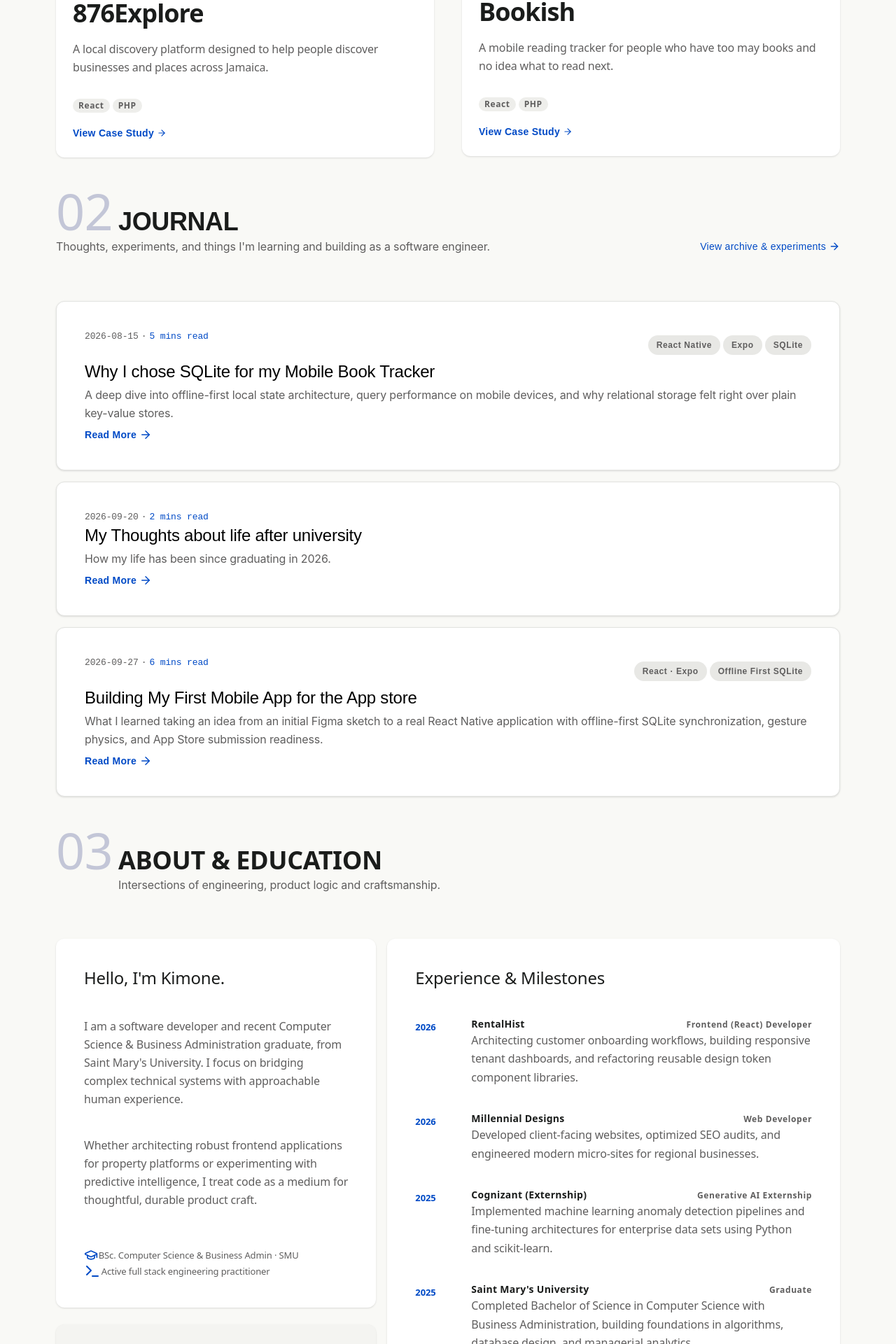
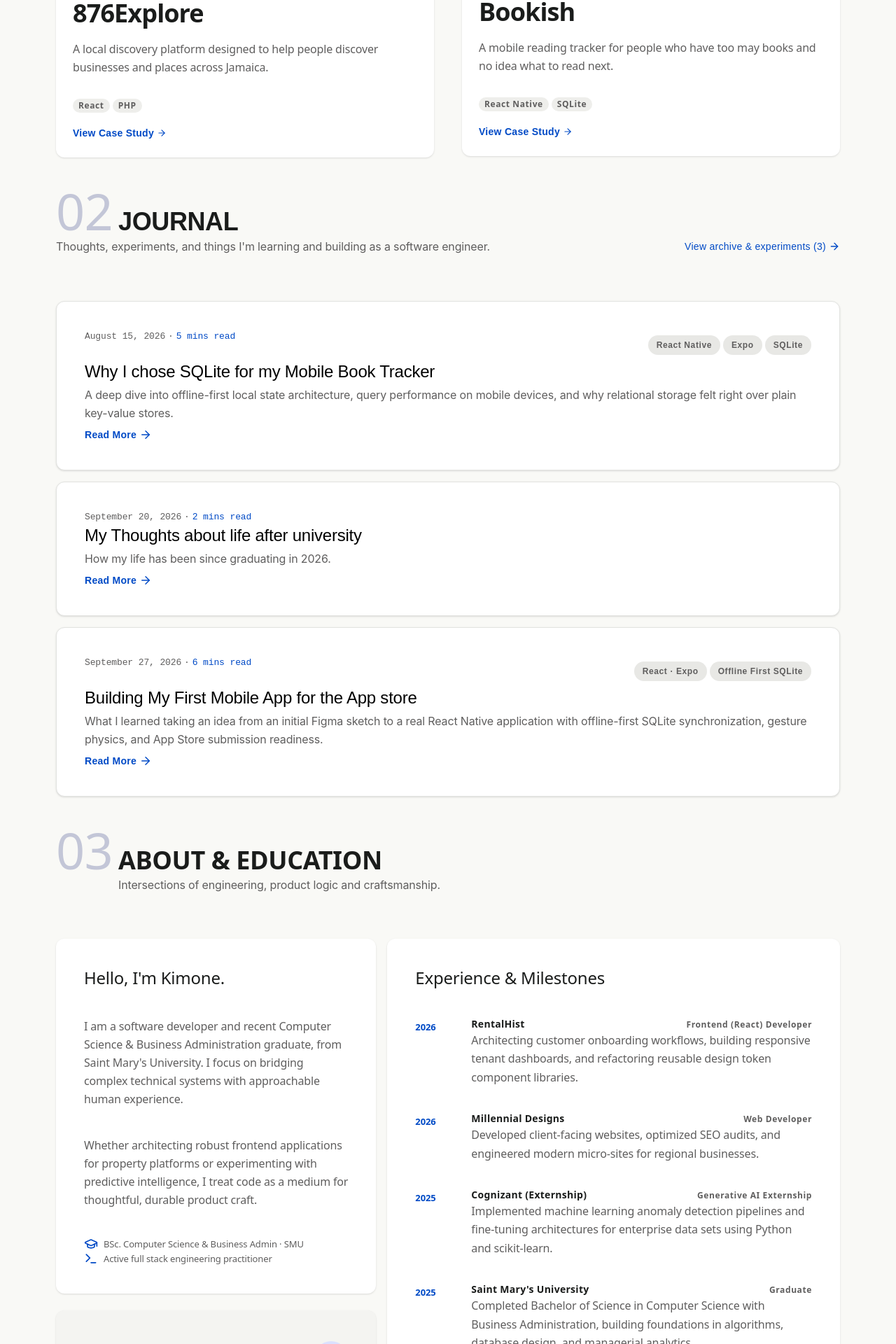
Before and after one commit to Kim-one/personal-website, a Next.js app: page / in a window 1280 px wide. Shown: the part 1760-3680 px from the top of the page at 70% size. Built offline with nearby package versions, Linux system fonts and the light colour scheme.

Commit message:
updated resume information, updated date format, fixed spelling errors

```diff
--- a/app/journal/[slug]/page.tsx
+++ b/app/journal/[slug]/page.tsx
@@ -1,6 +1,6 @@
 import {JournalEntries} from "@/data/mock-data";
 import {JournalArticles} from "@/components/journal/articles/articles";
-import {ArrowLeft, Bookmark, Link2} from "lucide-react";
+import {ArrowLeft, Link2} from "lucide-react";
 import Link from "next/link";
 
 type Props = {
--- a/app/journal/page.tsx
+++ b/app/journal/page.tsx
@@ -73,11 +73,11 @@ export default function Journal() {
                 {/*Chronological articles*/}
                 <section className={'w-full pb-4'}>
                     <div className={'max-w-[1120px] mx-auto'}>
-                        <div className={'flex items-center justify-between pb-space-md mb-space-md'}>
+                        <div className={'flex flex-col sm:flex-row sm:items-center sm:justify-between pb-space-md mb-space-md'}>
                             <h3 className={'text-secondary font-semibold tracking-wider uppercase font-label-md text-label-md'}>Chronological Archive</h3>
                             <button type={'button'}
                                     onClick={() => setSortOrder((current) => current === 'newest' ? 'oldest' : 'newest')}
-                                    className={'font-code-sm text-code-sm text-secondary flex items-center gap-2'}>
+                                    className={'font-code-sm text-code-sm text-secondary flex items-center gap-2 sm:self-auto self-start hover:text-primary hover:cursor-pointer'}>
                                 <span>
                                     Sort: {sortOrder === 'newest' ? 'Newest' : 'Oldest'} First
                                 </span>
--- a/app/page.tsx
+++ b/app/page.tsx
@@ -101,7 +101,7 @@ export default function Home() {
                   <div className={'mb-[2rem] lg:mb-[4rem] flex flex-col gap-1 md:flex-row justify-between'}>
                       <p className={'text-body-md font-body-md text-secondary'}>Thoughts, experiments, and things I'm learning and building as a software engineer.</p>
                       <a href={`/journal/`} className={'inline-flex items-center whitespace-nowrap gap-1 text-label-md font-label-md text-primary hover:text-on-primary-fixed-variant group'}>
-                          View archive & experiments
+                          View archive & experiments ({JournalEntries.length})
                           <ArrowRight size={16} className={'group-hover:translate-x-0.5 transition-transform'}/>
                       </a>
                   </div>
@@ -136,13 +136,13 @@ export default function Home() {
                                   Whether architecting robust frontend applications for property platforms or experimenting with predictive intelligence,
                                   I treat code as a medium for thoughtful, durable product craft.
                               </p>
-                              <div className={'flex flex-col gap-[0.05rem] pt-[1rem] text-code-sm text-secondary'}>
-                                  <div className={'flex items-center gap-[0.05rem]'}>
+                              <div className={'flex flex-col gap-[0.05rem] text-code-sm text-secondary'}>
+                                  <div className={'flex items-center gap-space-sm'}>
                                       <GraduationCap className={'text-primary'} size={20}/>
                                       <span>BSc. Computer Science & Business Admin  {"\u00B7"} SMU</span>
                                   </div>
-                                  <div className={'flex items-center gap-[0.05rem]'}>
-                                      <Terminal className={'text-primary text-[16px]'}/>
+                                  <div className={'flex items-center gap-space-sm'}>
+                                      <Terminal className={'text-primary'} size={20}/>
                                       <span>Active full stack engineering practitioner</span>
                                   </div>
                               </div>
--- a/app/projects/page.tsx
+++ b/app/projects/page.tsx
@@ -25,7 +25,7 @@ export default function ProjectsPage() {
     return (
         <div className={'w-full bg-surface'}>
             <div className={'max-w-[350px] md:max-w-[750px] py-space-md lg:py-space-2xl lg:max-w-[1120px] mx-auto'}>
-                <div className={'lg:pt-16'}>
+                <div className={''}>
                     <div className={'inline-flex items-center gap-space-sm'}>
                         <h2 className={'text-primary text-code-sm font-code-sm uppercase font-bold'}>01 / Projects</h2>
                         <span className={'h-[1px] w-8 bg-outline-variant relative'}></span>
--- a/app/resume/page.tsx
+++ b/app/resume/page.tsx
@@ -9,9 +9,9 @@ import {resumeContent} from "@/data/mock-data";
 export default function Resume(){
     return (
         <div className={'w-full bg-surface'}>
-            <div className={'lg:max-w-[1120px] md:max-w-[750px] max-w-[350px] mx-auto py-space-md'}>
+            <div className={'lg:max-w-[1120px] md:max-w-[750px] max-w-[350px] mx-auto py-space-md lg:py-space-2xl'}>
                 {/*Page Header*/}
-                <section className={'lg:pt-16'}>
+                <section className={''}>
                     <p className={'mb-space-md inline-flex items-center gap-space-sm text-code-sm font-code-sm font-semibold tracking-widest uppercase text-primary'}>
                         04 / My Journey
                         <span className={'relative w-8 bg-outline-variant h-[1px]'}></span>
--- a/components/JournalEntryCards.tsx
+++ b/components/JournalEntryCards.tsx
@@ -24,6 +24,13 @@ interface JournalEntryCardProps {
 }
 
 export const JournalEntryCards = ({index, date, time, type, title, description, slug, techStack, page = 'journal'}:JournalEntryCardProps) => {
+    const dateString = new Date(date).toLocaleDateString('en-US', {
+        year: 'numeric',
+        month: 'long',
+        day: 'numeric',
+    });
+
+
     return (
         <div className={'bg-background border border-surface-container-highest hover:bg-surface-container-low transition-all duration-200 shadow-sm rounded-xl p-space-lg md:p-space-xl group'}>
             <div className={`${page !== 'home' ? 'grid grid-cols-1 md:grid-cols-12 gap-space-md items-start' : ' justify-between'}`}>
@@ -37,7 +44,7 @@ export const JournalEntryCards = ({index, date, time, type, title, description,
                     </div>
                     <div className={`${page==='home' ? 'flex flex-col gap-2 lg:flex-row justify-between' : ''} font-code-sm text-code-sm text-secondary`}>
                         <div>
-                            <span>{date}</span>
+                            <span>{dateString}</span>
                             <span className={'mx-1'}>{'\u00B7'}</span>
                             <span className={`${page === 'home' ? 'text-primary' : ''} `}>{time} mins read</span>
                         </div>
--- a/components/MonthlyEntryCard.tsx
+++ b/components/MonthlyEntryCard.tsx
@@ -7,6 +7,11 @@ type MonthlyEntryCardProps = {
 };
 
 export const MonthlyEntryCard = ({entry}: MonthlyEntryCardProps) => {
+    const dateString = new Date(entry.date).toLocaleDateString("en-US",{
+        year: "numeric",
+        month: "long",
+    });
+
     return (
         <div className={'bg-background border border-surface-container-highest p-space-lg rounded-xl shadow-sm group'}>
             <div className={'flex flex-col md:flex-row items-start md:items-center gap-2 mb-space-md'}>
@@ -41,7 +46,7 @@ export const MonthlyEntryCard = ({entry}: MonthlyEntryCardProps) => {
                     <div className={'pt-space-md border-t border-surface-container-highest'}>
                         <div className={'flex flex-wrap items-center justify-between'}>
                             <div className={'flex items-center gap-space-sm text-secondary font-code-sm text-code-sm'}>
-                                <span className={'text-on-surface font-medium'}>September 2026</span>
+                                <span className={'text-on-surface font-medium'}>{dateString}</span>
                                 <span>{'\u00B7'}</span>
                                 <span>By Kimone Barrett</span>
                             </div>
--- a/components/ToolsCard.tsx
+++ b/components/ToolsCard.tsx
@@ -9,7 +9,7 @@ const Titles: Record<string, React.ReactNode> = {
 
 export const ToolsCard = ({title, stack}:{title:string, stack: string[]}) => {
     return (
-        <div className={'bg-surface-container rounded-lg p-[1.5rem]'}>
+        <div className={'bg-surface-container rounded-xl shadow-sm p-[1.5rem]'}>
             <div className="flex items-center gap-2 mb-4">
                 {Titles[title] && (
                     <span className="text-on-surface flex items-center justify-center">
--- a/data/Products.ts
+++ b/data/Products.ts
@@ -32,13 +32,13 @@ export const products = [
         name: '876Explore',
         slug: '876explore',
         type: 'Website Development',
-        prodType: 'Client Work',
+        prodType: 'Personal Project',
         category: 'SaaS Frontend UX/UI',
         description: 'A local discovery platform designed to help people discover businesses and places across Jamaica.',
         technologies: ['React', 'PHP'],
         image: '/projects/876Explore.png',
-        githublink: '',
-        liveLink: '',
+        githublink: 'https://github.com/Kim-one/passion-project',
+        liveLink: 'https://passion-project-brown.vercel.app/',
     },
     {
         id: 3,
@@ -48,7 +48,7 @@ export const products = [
         prodType: 'Personal Project',
         category: '',
         description: 'A mobile reading tracker for people who have too may books and no idea what to read next.',
-        technologies: ['React', 'PHP'],
+        technologies: ['React Native', 'SQLite'],
         image: '/projects/rentalHist.png',
         githublink: '',
         liveLink: '',
@@ -64,6 +64,6 @@ export const products = [
         technologies: ['React', 'TailwindCSS'],
         image: '/projects/MillennialDesigns.png',
         githublink: '',
-        liveLink: '',
+        liveLink: 'https://millennial-designs-frontend.vercel.app/',
     },
 ];
```
Also changed, not shown: data/mock-data.ts (+7 -7 lines).
